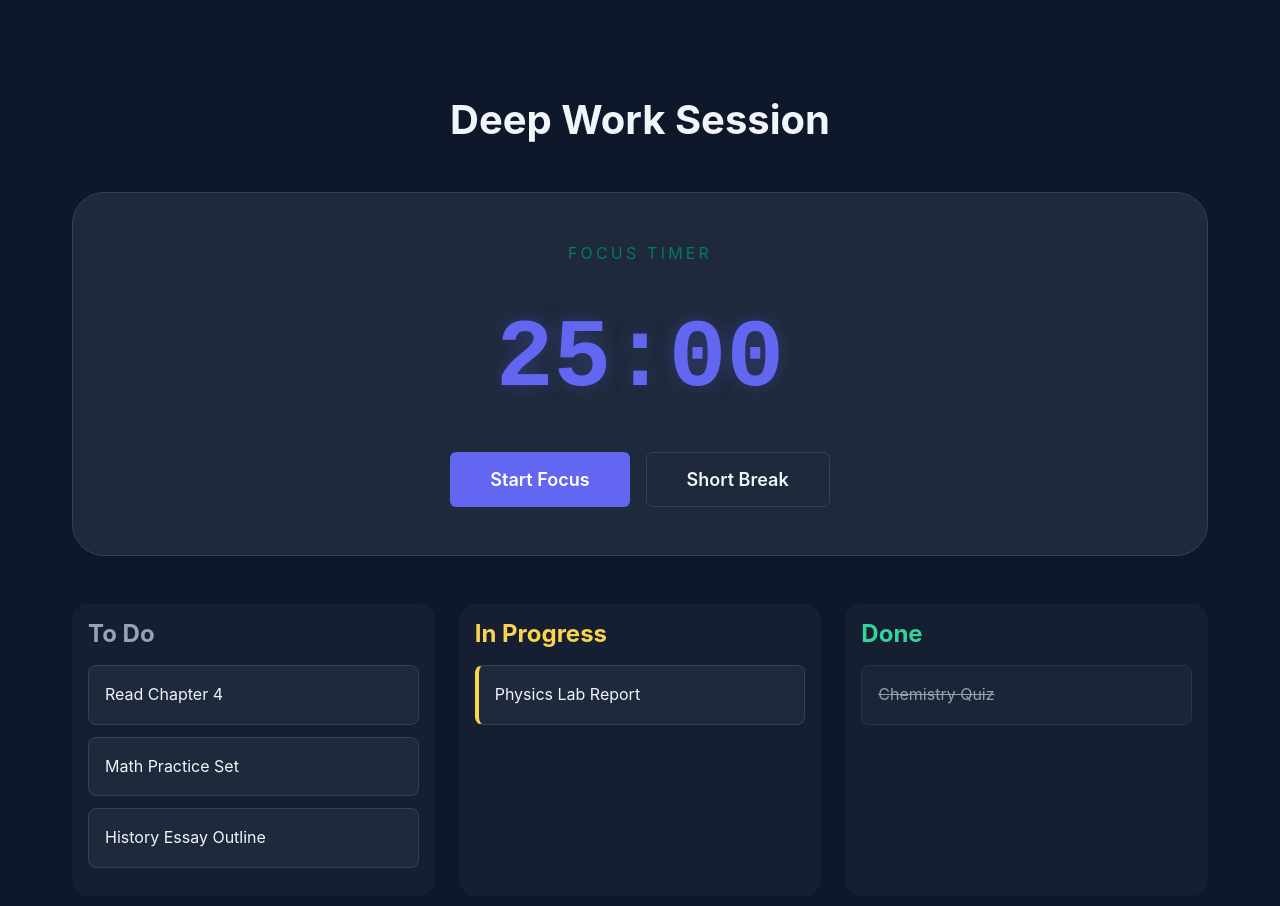
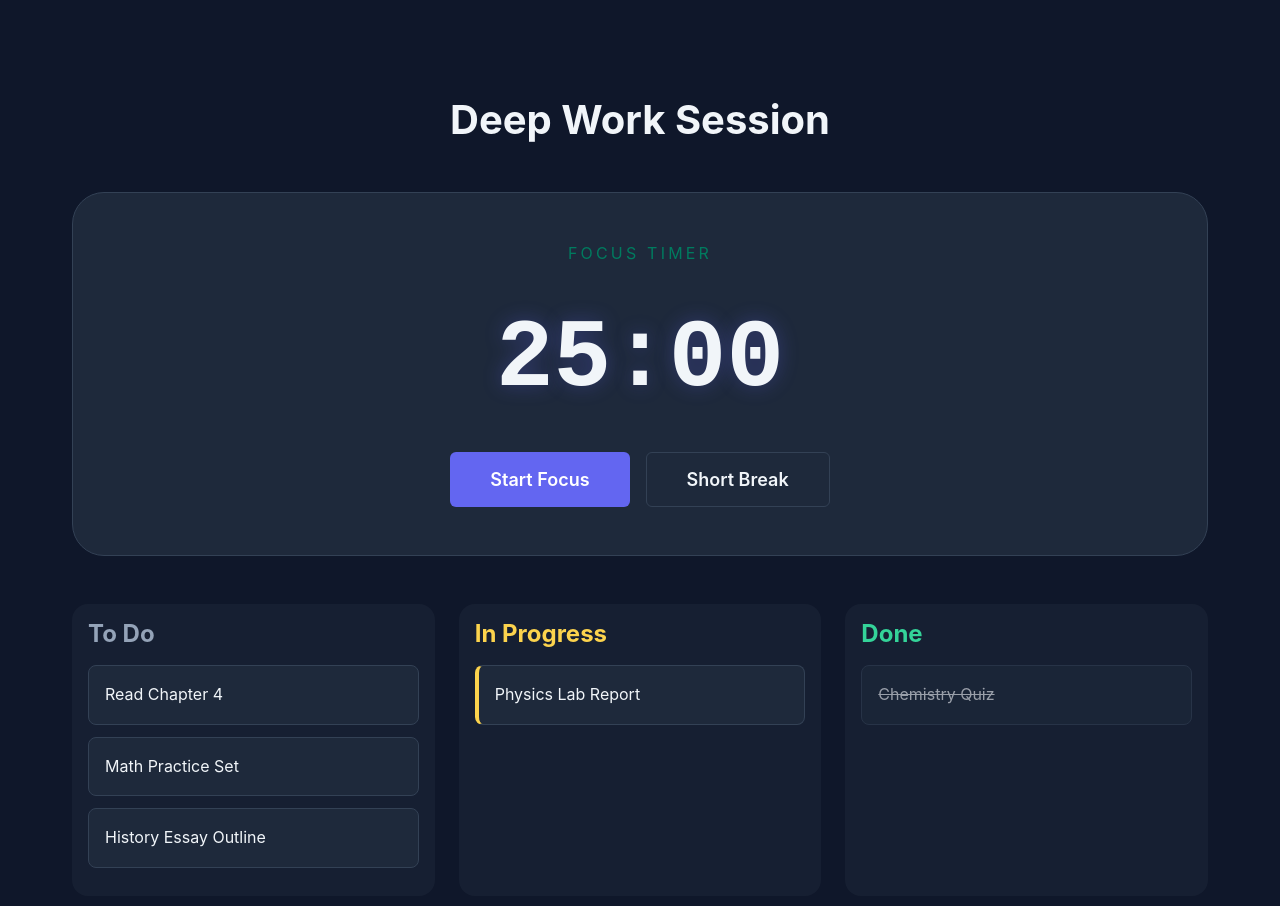
Before and after one commit to Luka98122/HZS, a React (Vite) app in the folder domaci/src/frontend/: page /study in a window 1280 px wide. Shown: the top 906 px of the page. Built offline with nearby package versions, Linux system fonts and the light colour scheme.

Commit message:
Buttons changes

```diff
--- a/domaci/src/frontend/src/pages/Study.css
+++ b/domaci/src/frontend/src/pages/Study.css
@@ -17,7 +17,7 @@
     font-size: 6rem;
     font-weight: 700;
     font-family: monospace;
-    color: var(--primary);
+    color: (#007B5F);
     margin: 1rem 0;
     text-shadow: 0 0 20px rgba(99, 102, 241, 0.3);
 }
```
